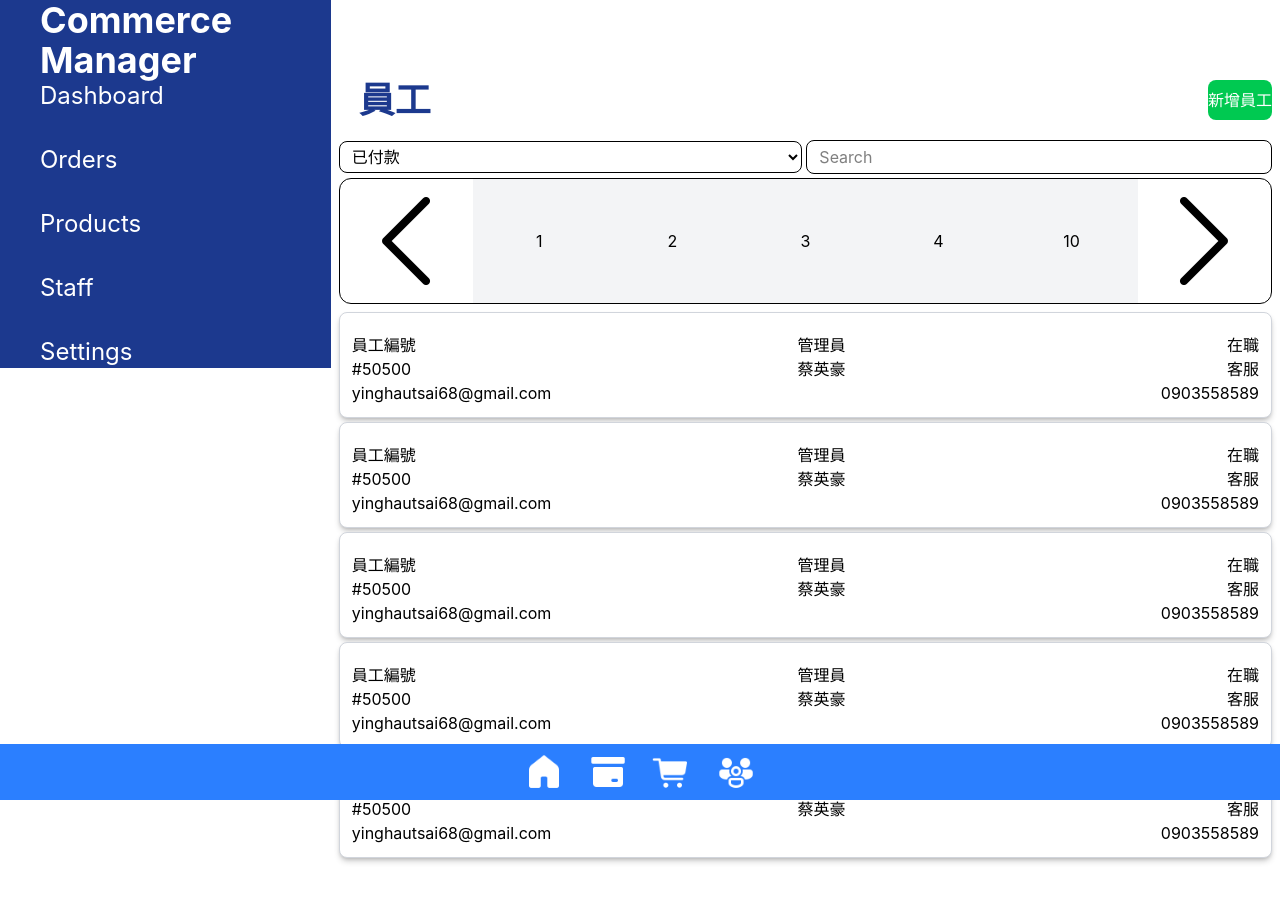
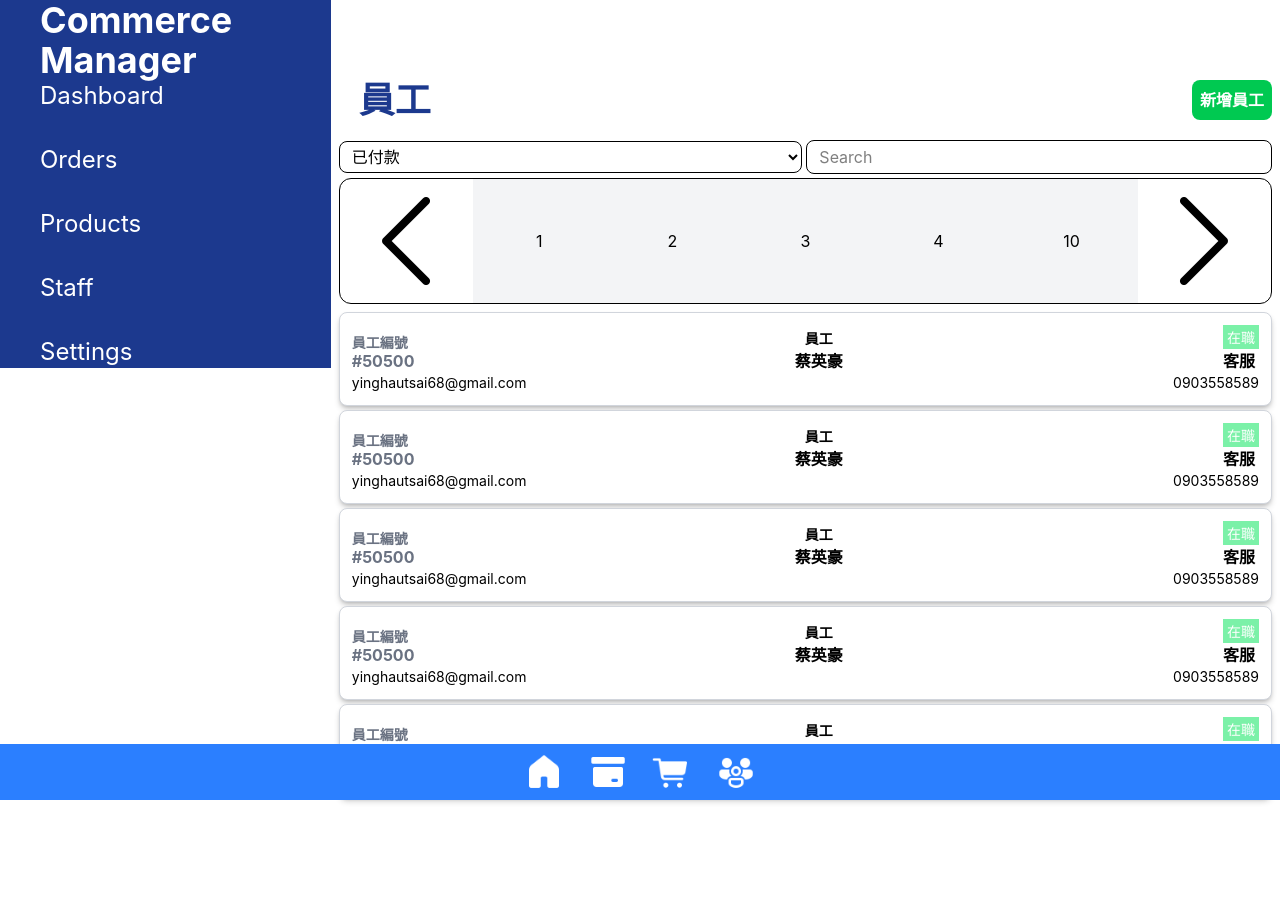
Before and after one commit to yinghautsai68/CommerceManager, a React app in the folder frontend/: page /workers in a window 1280 px wide. Shown: the top 902 px of the page. After the commit the page ends 878 px from the top, so only its background shows below. Built offline with nearby package versions, Linux system fonts and the light colour scheme; the HTML template or start-up script is replaced by a standard one.

Commit message:
style: improve Workers Page CSS

```diff
--- a/frontend/src/Components/Filter.tsx
+++ b/frontend/src/Components/Filter.tsx
@@ -3,7 +3,7 @@ import Pagination from './Pagination'
 
 const Filter = () => {
     return (
-        <div className='flex flex-col gap-1'>
+        <div className='flex flex-col gap-1 w-full'>
             <div className='flex flex-row justify-between items-center gap-1'>
                 <select className='w-full pl-2 py-1 border rounded-lg'>
                     <option value="Pending"  >已付款</option>
@@ -13,6 +13,8 @@ const Filter = () => {
                     <option value="Pending" >已出貨</option>
                     <option value="Pending" >已送達</option>
 
+                    <option value="">經理</option>
+                    <option value="">員工</option>
                 </select>
                 <input type="text" placeholder='Search' className='w-full pl-3 py-1 border rounded-lg' />
             </div>
--- a/frontend/src/Components/OrderCard.tsx
+++ b/frontend/src/Components/OrderCard.tsx
@@ -6,8 +6,8 @@ import ShipmentStatus from './ShipmentStatus'
 
 const OrderCard = () => {
     return (
-        <Card className='flex flex-col gap-1 px-3'>
-            <div className='flex flex-row justify-between items-end'>
+        <Card className='flex flex-col gap-1 w-full  px-3'>
+            <div className='flex flex-row justify-between items-end2'>
                 <div className='flex flex-col'>
                     <span className='translate-y-2 text-xs font-semibold'>訂單編號</span>
                     <span className='font-semibold'>#55005</span>
--- a/frontend/src/Components/WorkerCard.tsx
+++ b/frontend/src/Components/WorkerCard.tsx
@@ -3,24 +3,26 @@ import { Card } from './Card'
 
 const WorkerCard = () => {
     return (
-        <Card className='px-3 pt-5'>
+        <Card className='px-3 pt-3'>
             <div className='flex flex-row justify-between items-end'>
                 <div className='flex flex-col'>
-                    <span>員工編號</span>
-                    <span>#50500</span>
+                    <span className='translate-y-1 text-sm font-bold text-gray-500 '>員工編號</span>
+                    <span className='font-bold text-gray-500'>#50500</span>
+                </div>
+                <div className='flex flex-col items-center'>
+                    <span className='text-sm font-bold'>員工</span>
+                    <span className='font-bold'>蔡英豪</span>
                 </div>
                 <div className='flex flex-col'>
-                    <span>管理員</span>
-                    <span>蔡英豪</span>
-                </div>
-                <div className='flex flex-col'>
-                    <span>在職</span>
-                    <span>客服</span>
+                    <div className='px-1 bg-green-300'>
+                        <span className=' text-sm text-white font-medium' >在職</span>
+                    </div>
+                    <span className='font-bold'>客服</span>
                 </div>
             </div>
             <div className='flex flex-row justify-between items-center'>
-                <span>yinghautsai68@gmail.com</span>
-                <span>0903558589</span>
+                <span className='text-sm'>yinghautsai68@gmail.com</span>
+                <span className='text-sm'>0903558589</span>
             </div>
         </Card>
     )
--- a/frontend/src/Pages/Orders.tsx
+++ b/frontend/src/Pages/Orders.tsx
@@ -8,13 +8,13 @@ import Pagination from '../components/Pagination'
 import Filter from '../components/Filter'
 const Orders = () => {
     return (
-        <div className='flex flex-col gap-5'>
+        <div className='flex flex-col gap-5 w-full'>
             <Title>訂單</Title>
 
-            <div className='flex flex-col gap-2 px-2'>
+            <div className='flex flex-col gap-2 w-full '>
                 <Filter />
 
-                <div className='flex flex-col gap-2'>
+                <div className='flex flex-col gap-2 w-full'>
                     <OrderCard></OrderCard>
                     <OrderCard></OrderCard>
                     <OrderCard></OrderCard>
--- a/frontend/src/Pages/Products.tsx
+++ b/frontend/src/Pages/Products.tsx
@@ -22,7 +22,7 @@ const Products = () => {
         <div className='flex flex-col gap-5 w-full h-full '>
             <div className='flex flex-row justify-between items-centers w-full '>
                 <Title className=''>商品</Title>
-                <Button className='p-2'>新增商品</Button>
+                <Button className='p-2 font-bold'>新增商品</Button>
             </div>
             <div className='flex flex-col gap-1 '>
                 <ProductCard></ProductCard>
--- a/frontend/src/Pages/Workers.tsx
+++ b/frontend/src/Pages/Workers.tsx
@@ -7,14 +7,14 @@ import WorkerCard from '../components/WorkerCard'
 
 const Workers = () => {
     return (
-        <div className='flex flex-col gap-5'>
-            <div className='flex flex-row justify-between '>
+        <div className='flex flex-col gap-5 '>
+            <div className='flex flex-row justify-between w-full '>
                 <Title>員工</Title>
-                <Button>新增員工</Button>
+                <Button className='p-2 font-bold'>新增員工</Button>
             </div>
-            <div className='flex flex-col gap-2'>
+            <div className='flex flex-col gap-2 w-full'>
                 <Filter></Filter>
-                <div className='flex flex-col gap-1'>
+                <div className='flex flex-col gap-1 w-full '>
                     <WorkerCard></WorkerCard>
                     <WorkerCard></WorkerCard>
                     <WorkerCard></WorkerCard>
```
